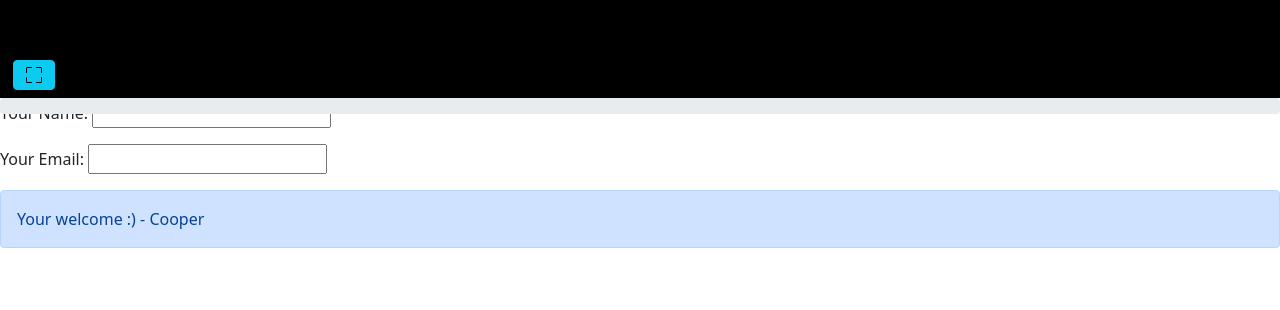
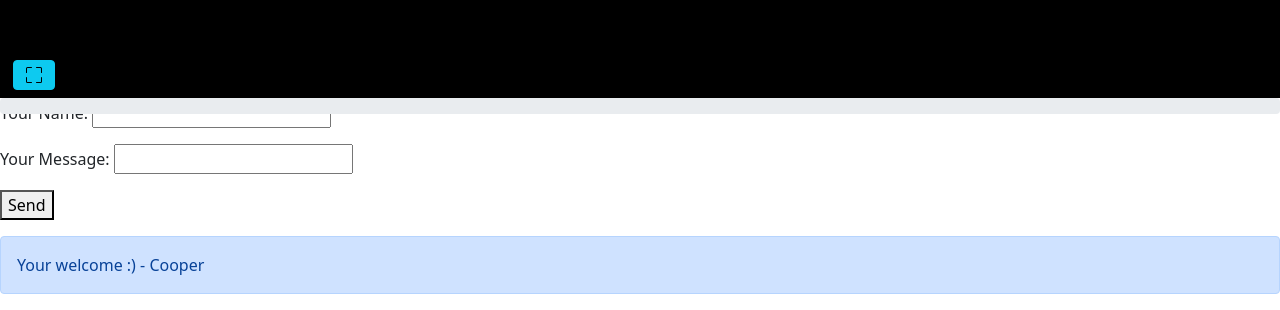
Before and after one commit to reesericci/slope, a plain HTML site: page index.html in a window 1280 px wide. Shown: the part 702-1012 px from the top of the page. Before the commit the page ends 966 px from the top, so only its background shows below. Drawn offline with nearby package versions, Linux system fonts and the light colour scheme; no server answers.

Commit message:
Update index.html

```diff
--- a/index.html
+++ b/index.html
@@ -42,12 +42,16 @@
     <label>Your Name: <input type="text" name="name" /></label>
   <p>
     <p>
-    <label>Your Email: <input type="text" name="message" /></label>
+    <label>Your Message: <input type="text" name="message" /></label>
   </p>
+    <p>
+    <button type="submit">Send</button>
+    </p>
     </form>
 
   <div class="alert alert-primary" role="alert" height = "1vh">
   Your welcome :) - Cooper
+
   </div>
   </body>
 </html>
```
